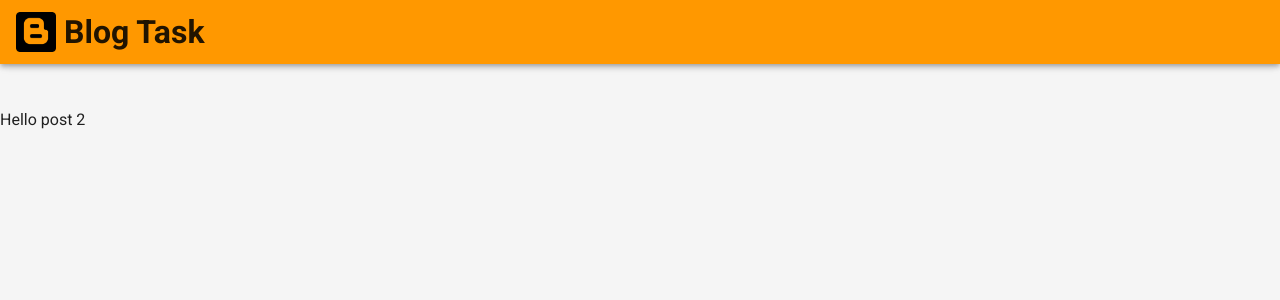
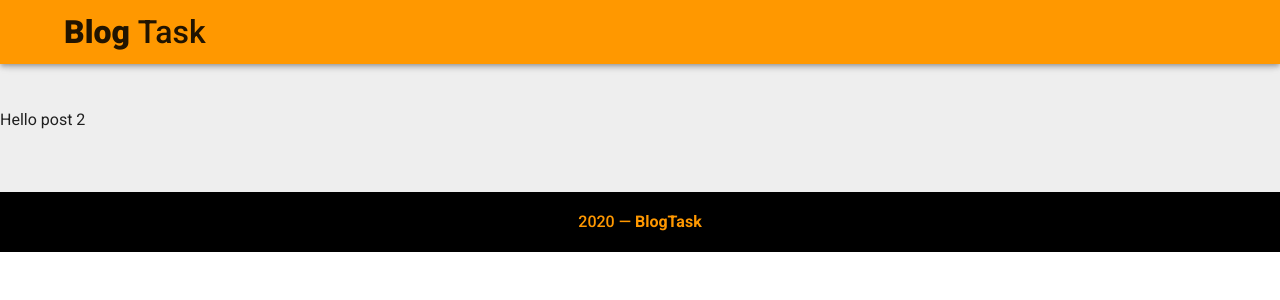
Before and after one commit to shehab20089/shehab20089-Blog-Vue.js-Vuex, a Vue app: page /#/post/2 in a window 1280 px wide. Shown: the top 300 px of the page. Built offline with nearby package versions, Linux system fonts and the light colour scheme.

Commit message:
adding footer

```diff
--- a/src/App.vue
+++ b/src/App.vue
@@ -1,6 +1,7 @@
 <template>
   <!-- I used vutify css farmework for vue js which applies google's material design -->
   <v-app>
+    <div class="grey lighten-3">
       <v-app-bar color="orange" app>
         <div class="d-flex">
           <v-img
@@ -12,16 +13,26 @@
             width="40"
           />
 
-        <h1>Blog Task</h1>
+          <h1 class="font-weight-black">
+            Blog
+            <span class="font-weight-medium">Task</span>
+          </h1>
         </div>
 
         <!-- here v spacer will take all avialbe space  -->
         <v-spacer></v-spacer>
       </v-app-bar>
 
-    <v-content class="grey lighten-4 mt-11">
+      <v-content class="my-11">
         <router-view></router-view>
       </v-content>
+      <v-footer class="black font-weight-medium">
+        <v-col class="text-center orange--text" cols="12">
+          {{ new Date().getFullYear() }} —
+          <strong>BlogTask</strong>
+        </v-col>
+      </v-footer>
+    </div>
   </v-app>
 </template>
 
```
Lines whose indentation alone changed are shown as unchanged.
